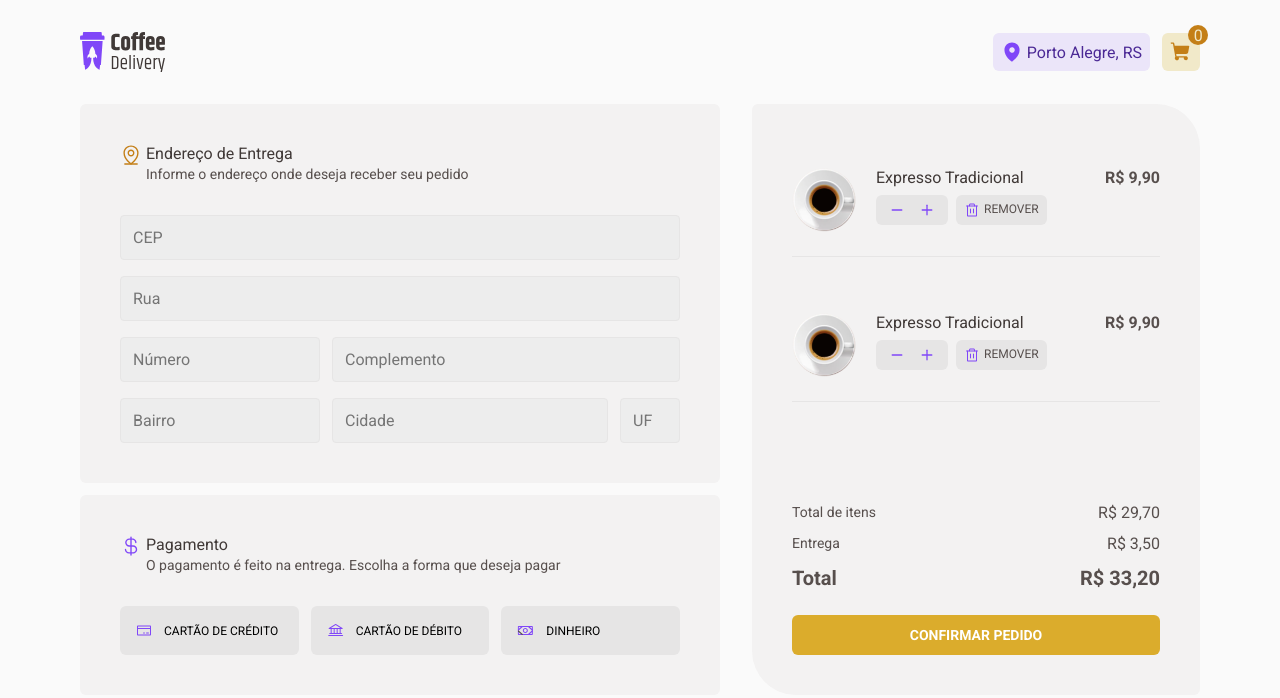
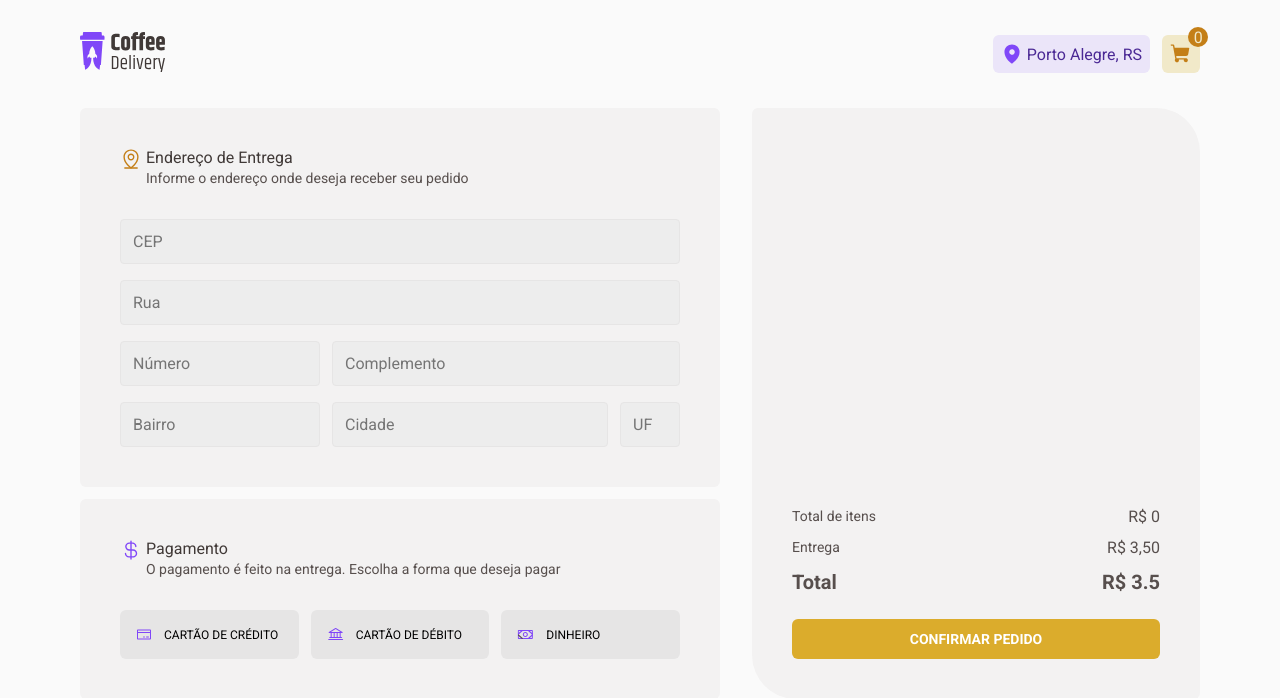
Before and after one commit to brunogallotte/coffe-delivery, a React (Vite) app: page /checkout in a window 1280 px wide. Shown: the top 698 px of the page. Built offline with nearby package versions, Linux system fonts and the light colour scheme; the HTML template or start-up script is replaced by a standard one.

Commit message:
Feat: add switch cases in reduce

```diff
--- a/src/App.tsx
+++ b/src/App.tsx
@@ -4,21 +4,142 @@ import { BrowserRouter } from "react-router-dom"
 import { defaultTheme } from "./styles/themes/default"
 import { GlobalStyle } from "./styles/global"
 import { Router } from "./Router"
-import { useState, createContext } from "react"
+import { createContext, useReducer } from "react"
 import { CoffeProps } from "./@types/style"
 
 interface CartContextType {
   cart: CoffeProps[] | undefined
+  quantity: number
+  totalAmount: number
+  addToCart: (product: CoffeProps | undefined, quantity: number) => void
+  removeToCart: (productId: number) => void
+  incrementQuantityOnProduct: (productId: number) => void
+}
+
+interface CartState {
+  cart: CoffeProps[]
+  quantity: number
+  totalAmount: number
 }
 
 export const CartContext = createContext({} as CartContextType)
 
 function App() {
-  const [cart, setCart] = useState<CoffeProps[]>([])
+  const [cartState, dispatch] = useReducer((state: CartState, action: any) => {
+    switch(action.type) {
+      case 'ADD_PRODUCT_TO_CART': {
+
+        const currentProduct: CoffeProps = action.payload.data
+        currentProduct.quantity = action.payload.quantity
+
+        const verifyProductExistInCart = state.cart.findIndex(
+          (product) => product.id === currentProduct.id
+        )
+
+        if (verifyProductExistInCart !== -1) {
+          // Atualiza quantidade caso o produto já esteja no carrinho
+          const updatedCart = [...state.cart];
+          updatedCart[verifyProductExistInCart].quantity = currentProduct.quantity;
+
+          const totalAmount = updatedCart.reduce(
+            (total, product) => total + product.price * product.quantity,
+            0
+          )
+
+          return {
+            ...state,
+            cart: updatedCart,
+            totalAmount: totalAmount,
+          };
+        } else {
+          const updatedCart = [...state.cart, action.payload.data];
+          const totalAmount = updatedCart.reduce((total, product) => total + (product.price * product.quantity), 0);
+
+          return {
+            ...state,
+            cart: updatedCart,
+            totalAmount: totalAmount
+          }
+        }
+      }
+
+      case 'DELETE_PRODUCT_TO_CART': {
+        const currentCart = [...state.cart]
+        const updatedCart = currentCart.filter(product => {
+          return product.id != action.payload.productId
+        })
+
+        const totalAmount = updatedCart.reduce((total, product) => total + (product.price * product.quantity), 0)
+
+        return {
+          ...state,
+          cart: updatedCart,
+          totalAmount: totalAmount
+        }
+
+      }
+
+      case 'INCREMENT_QUANTITY': {
+        const updatedCart = state.cart
+        const currentProductId = action.payload.productId
+
+        const productIndexToIncrementQuantity = updatedCart.findIndex(product => product.id === currentProductId)
+
+        const updatedProductQuantity = updatedCart[productIndexToIncrementQuantity].quantity + 1
+
+        const changeStateQuantityCounter = action.payload.changeStateQuantityCounter
+        changeStateQuantityCounter(updatedProductQuantity)
+
+
+        return {
+          ...state,
+          cart: updatedCart,
+        }
+      }
+    }
+
+    return state
+  }, {
+    cart: [],
+    totalAmount: 0,
+    quantity: 0
+  })
+
+  const { cart, quantity, totalAmount } = cartState
+
+  function addToCart(product: CoffeProps | undefined, quantity: number) {
+    if(product) {
+      dispatch({
+        type: 'ADD_PRODUCT_TO_CART',
+        payload: {
+          data: product,
+          quantity
+        }
+      })
+    }
+  }
+
+  function removeToCart(productId: number) {
+    dispatch({
+      type: 'DELETE_PRODUCT_TO_CART',
+      payload: {
+        productId
+      }
+    })
+  }
+
+  function incrementQuantityOnProduct(productId: number) {
+    dispatch({
+      type: 'INCREMENT_QUANTITY',
+      payload: {
+        productId
+      }
+    })
+  }
 
   return (
     <ThemeProvider theme={defaultTheme}>
-      <CartContext.Provider value={{ cart }}>
+      <CartContext.Provider value={{ cart, addToCart, quantity, removeToCart, totalAmount, incrementQuantityOnProduct }}>
         <BrowserRouter>
           <Router />
         </BrowserRouter>
--- a/src/components/Counter/index.tsx
+++ b/src/components/Counter/index.tsx
@@ -4,8 +4,8 @@ import { CounterContainer } from './styles'
 
 interface CounterProps {
     quantityCounter: number
-    handleAddQuantityCounter: () => void
-    handleLessQuantityCounter: () => void
+    handleAddQuantityCounter?: () => void
+    handleLessQuantityCounter?: () => void
 }
 
 export function Counter({ quantityCounter, handleAddQuantityCounter, handleLessQuantityCounter }: CounterProps) {
--- a/src/components/FormOrder/components/Cart/components/CoffeSelectedCard/index.tsx
+++ b/src/components/FormOrder/components/Cart/components/CoffeSelectedCard/index.tsx
@@ -1,21 +1,48 @@
 import { Counter } from '../../../../../Counter'
 import { CoffeSelectedCardActions, CoffeSelectedCardContainer, RemoveButton } from './styles'
 
-import coffeImg from '../../../../../../assets/images/coffes/expresso.png'
 import trashIcon from '../../../../../../assets/icons/trash.svg'
+import { useContext } from 'react'
+import { CartContext } from '../../../../../../App'
+import { CoffeProps } from '../../../../../../@types/style'
 
-export function CoffeSelectedCard() {
+interface CoffeSelectedCardProps {
+    imgUrl: string
+    title: string
+    quantity: number
+    price: number
+    id: number
+}
+
+export function CoffeSelectedCard({ imgUrl, title, price, id, quantity }: CoffeSelectedCardProps) {
+
+    const { cart, removeToCart, incrementQuantityOnProduct } = useContext(CartContext)
+
+    function handleRemoveProductToCart() {
+        removeToCart(id)
+    }
+
+    function handleIncrementQuantity() {
+        const currentProduct: CoffeProps | undefined = cart?.find(product => {
+            return product.id === id
+        })
+
+        if (currentProduct) {
+            incrementQuantityOnProduct(currentProduct.id)
+        }
+    }
+
     return(
         <CoffeSelectedCardContainer>
-            <img src={coffeImg} className="coffeImg" />
+            <img src={imgUrl} className="coffeImg" />
             <CoffeSelectedCardActions>
-                <span>Expresso Tradicional</span>
+                <span>{title}</span>
                 <div className="actionsBox">
-                    <Counter counter={1}/>
-                    <RemoveButton><img src={trashIcon} />remover</RemoveButton>
+                    <Counter quantityCounter={quantity} handleAddQuantityCounter={handleIncrementQuantity}/>
+                    <RemoveButton onClick={handleRemoveProductToCart}><img src={trashIcon} />remover</RemoveButton>
                 </div>
             </CoffeSelectedCardActions>
-            <strong>R$ 9,90</strong>
+            <strong>R$ {price}0</strong>
         </CoffeSelectedCardContainer>
     )
 }
--- a/src/components/FormOrder/components/Cart/components/Footer/index.tsx
+++ b/src/components/FormOrder/components/Cart/components/Footer/index.tsx
@@ -1,12 +1,16 @@
+import { useContext } from "react";
 import { ButtonConfirmOrder, FooterContainer, FooterValues } from "./styles";
+import { CartContext } from "../../../../../../App";
 
 
 export function Footer() {
+    const { totalAmount } = useContext(CartContext)
+
     return(
         <FooterContainer>
             <FooterValues>
                 <span>Total de itens</span>
-                <strong>R$ 29,70</strong>
+                <strong>R$ {totalAmount}</strong>
             </FooterValues>
             <FooterValues>
                 <span>Entrega</span>
@@ -14,7 +18,7 @@ export function Footer() {
             </FooterValues>
             <FooterValues>
                 <span className="totalValue">Total</span>
-                <strong className="totalValue">R$ 33,20</strong>
+                <strong className="totalValue">R$ {totalAmount + 3.50}</strong>
             </FooterValues>
             <ButtonConfirmOrder>Confirmar Pedido</ButtonConfirmOrder>
         </FooterContainer>
--- a/src/components/FormOrder/components/Cart/index.tsx
+++ b/src/components/FormOrder/components/Cart/index.tsx
@@ -1,12 +1,27 @@
+import { useContext } from "react";
 import { CoffeSelectedCard } from "./components/CoffeSelectedCard";
 import { Footer } from "./components/Footer";
 import { CartContainer } from "./styles";
+import { CartContext } from "../../../../App";
 
 export function Cart() {
+    const { cart } = useContext(CartContext)
+
     return(
         <CartContainer>
-            <CoffeSelectedCard />
-            <CoffeSelectedCard />
+            {cart?.map(product => {
+                return(
+                    <CoffeSelectedCard
+                        key={product.id}
+                        id={product.id}
+                        imgUrl={product.imgUrl}
+                        title={product.title}
+                        quantity={product.quantity}
+                        price={product.price}
+                    />
+                )
+            })}
+
             <Footer />
         </CartContainer>
     )
--- a/src/components/Header/index.tsx
+++ b/src/components/Header/index.tsx
@@ -5,18 +5,22 @@ import iconMap from '../../assets/icons/IconMap.svg'
 import iconCart from '../../assets/icons/CartIcon.svg'
 import { useContext } from "react";
 import { CartContext } from "../../App";
+import { Link } from "react-router-dom";
 
 export function Header() {
     const { cart } = useContext(CartContext)
 
     return(
         <HeaderContainer className="container">
-            <img src={logoCoffe} />
+            <Link to="/">
+                <img src={logoCoffe} />
+            </Link>
             <div className="wrapper">
                 <BoxInfo><img src={iconMap} />Porto Alegre, RS</BoxInfo>
                 <CartInfo>
-                    <img src={iconCart}>
-                    </img>
+                    <Link to="/checkout">
+                        <img src={iconCart} />
+                    </Link>
                     <span>{cart?.length}</span>
                 </CartInfo>
             </div>
--- a/src/components/Header/styles.ts
+++ b/src/components/Header/styles.ts
@@ -41,4 +41,10 @@ export const CartInfo = styled(BoxInfo)`
         color: ${props => props.theme.yellowLight};
         border-radius: 50%;
     }
+
+    a {
+        display: flex;
+        align-items: center;
+        height: 100%;
+    }
 `
--- a/src/components/Menu/components/Card/index.tsx
+++ b/src/components/Menu/components/Card/index.tsx
@@ -1,4 +1,4 @@
-import { useState } from 'react'
+import { useState, useContext } from 'react'
 
 import { CartContainer, CartFooter } from './styles'
 
@@ -6,10 +6,14 @@ import cartIcon from '../../../../assets/icons/CartIcon2.svg'
 
 import { CoffeProps } from '../../../../@types/style'
 import { Counter } from '../../../Counter'
+import { CartContext } from '../../../../App'
+import { coffes } from '../../../../data/menuCoffe'
 
 
-export function Card({ imgUrl, tag, title, description, price }: CoffeProps){
+export function Card({ imgUrl, tag, title, description, price, id }: CoffeProps){
     const [quantityCounter, setQuantityCounter] = useState(0)
+
+    const { addToCart } = useContext(CartContext)
 
     function handleAddQuantityCounter() {
         const currentQuantity = quantityCounter
@@ -27,6 +31,12 @@ export function Card({ imgUrl, tag, title, description, price }: CoffeProps){
         }
     }
 
+    function handleAddToCart() {
+        const currentProduct: CoffeProps | undefined = coffes.find(product => product.id === id);
+
+        addToCart(currentProduct, quantityCounter)
+    }
+
     return(
         <CartContainer>
             <img className="coffeImg" src={imgUrl} />
@@ -41,7 +51,7 @@ export function Card({ imgUrl, tag, title, description, price }: CoffeProps){
                 <span className="price"><span className="reais">R$</span> {price}</span>
                 <div className="wrapper">
                     <Counter quantityCounter={quantityCounter} handleAddQuantityCounter={handleAddQuantityCounter} handleLessQuantityCounter={handleLessQuantityCounter}/>
-                    <img className="cartIcon" src={cartIcon} />
+                    <img className="cartIcon" src={cartIcon} onClick={handleAddToCart}/>
                 </div>
             </CartFooter>
         </CartContainer>
--- a/src/data/menuCoffe.ts
+++ b/src/data/menuCoffe.ts
@@ -107,7 +107,7 @@ export const coffes: CoffeProps[] = [
         quantity: 0
     },
     {
-        id: 10,
+        id: 11,
         imgUrl: cubano,
         tag: ['especial', 'com leite', 'gelado'],
         title: 'Cubano',
@@ -116,7 +116,7 @@ export const coffes: CoffeProps[] = [
         quantity: 0
     },
     {
-        id: 10,
+        id: 12,
         imgUrl: havaiano,
         tag: ['especial'],
         title: 'Havaiano',
@@ -125,7 +125,7 @@ export const coffes: CoffeProps[] = [
         quantity: 0
     },
     {
-        id: 11,
+        id: 13,
         imgUrl: arabe,
         tag: ['especial'],
         title: 'Árabe',
@@ -134,7 +134,7 @@ export const coffes: CoffeProps[] = [
         quantity: 0
     },
     {
-        id: 12,
+        id: 14,
         imgUrl: irlandes,
         tag: ['especial', 'alcoólico'],
         title: 'Irlandês',
```
